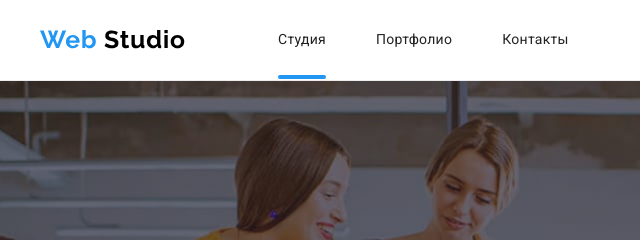
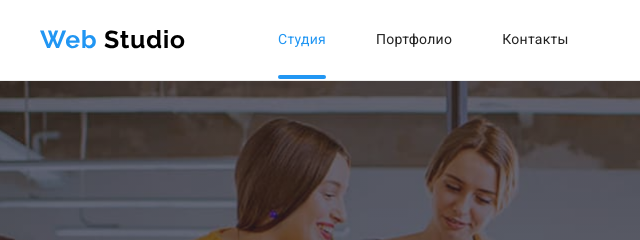
Before and after one commit to LidiiaL/goit-markup-hw-05, a plain HTML site: page index.html in a window 1280 px wide. In both pictures the pointer is over the item "Студия". Shown: the top 240 px of the page, 0-640 px from the left. Drawn offline with nearby package versions, Linux system fonts and the light colour scheme.

Commit message:
исправляет исправления

```diff
--- a/css/styless.css
+++ b/css/styless.css
@@ -134,12 +134,12 @@
   margin-right: 50px;
 }
 
-/*.nav-item :focus,
+.nav-item :focus,
 .nav-item :hover,
 .nav-item :active {
   color: var(--accent-color);
   transition: var(--animation);
-  }*/
+  }
 
   .nav-link {
     color: var(--secondary-text-color);
```
